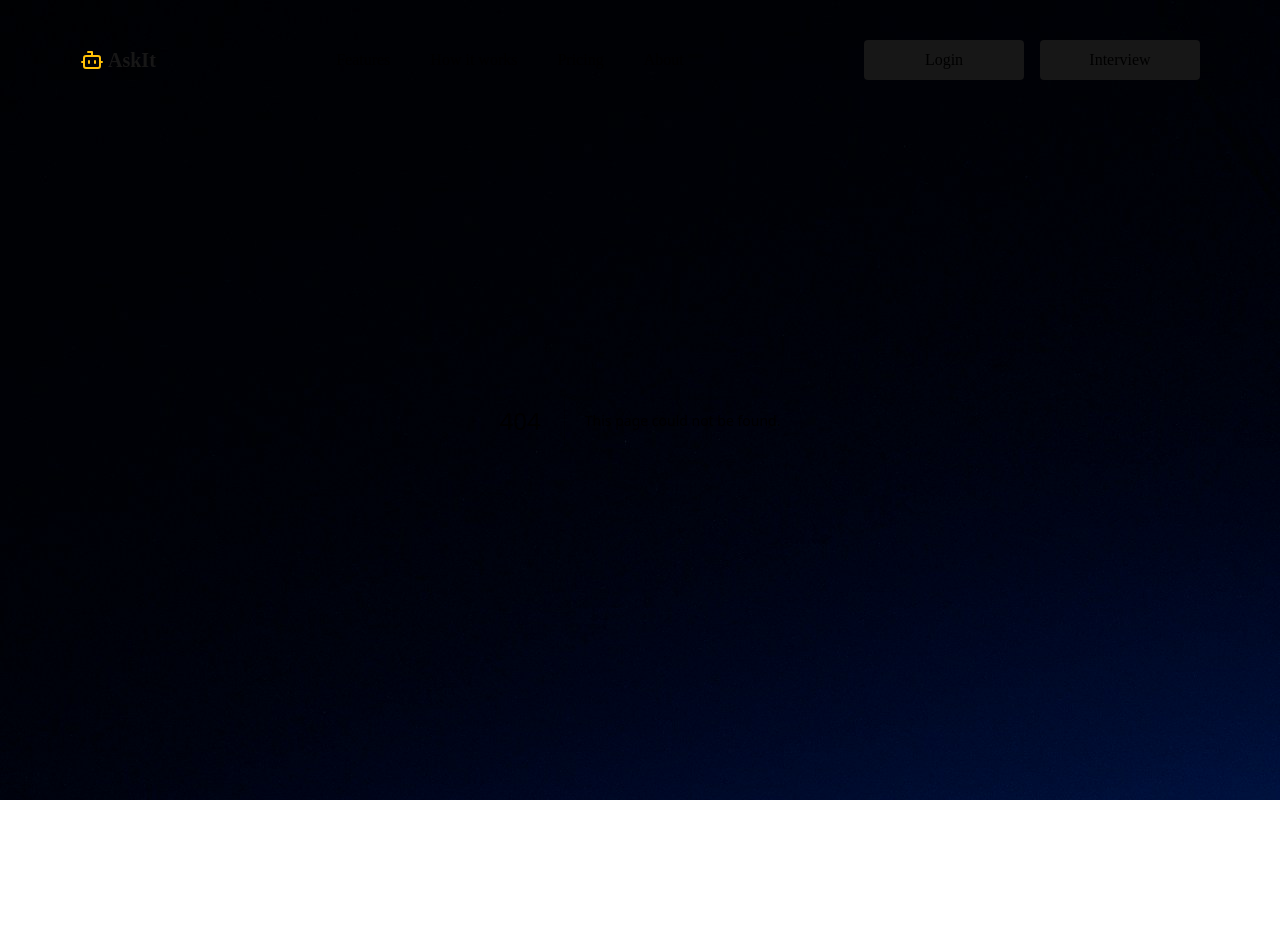
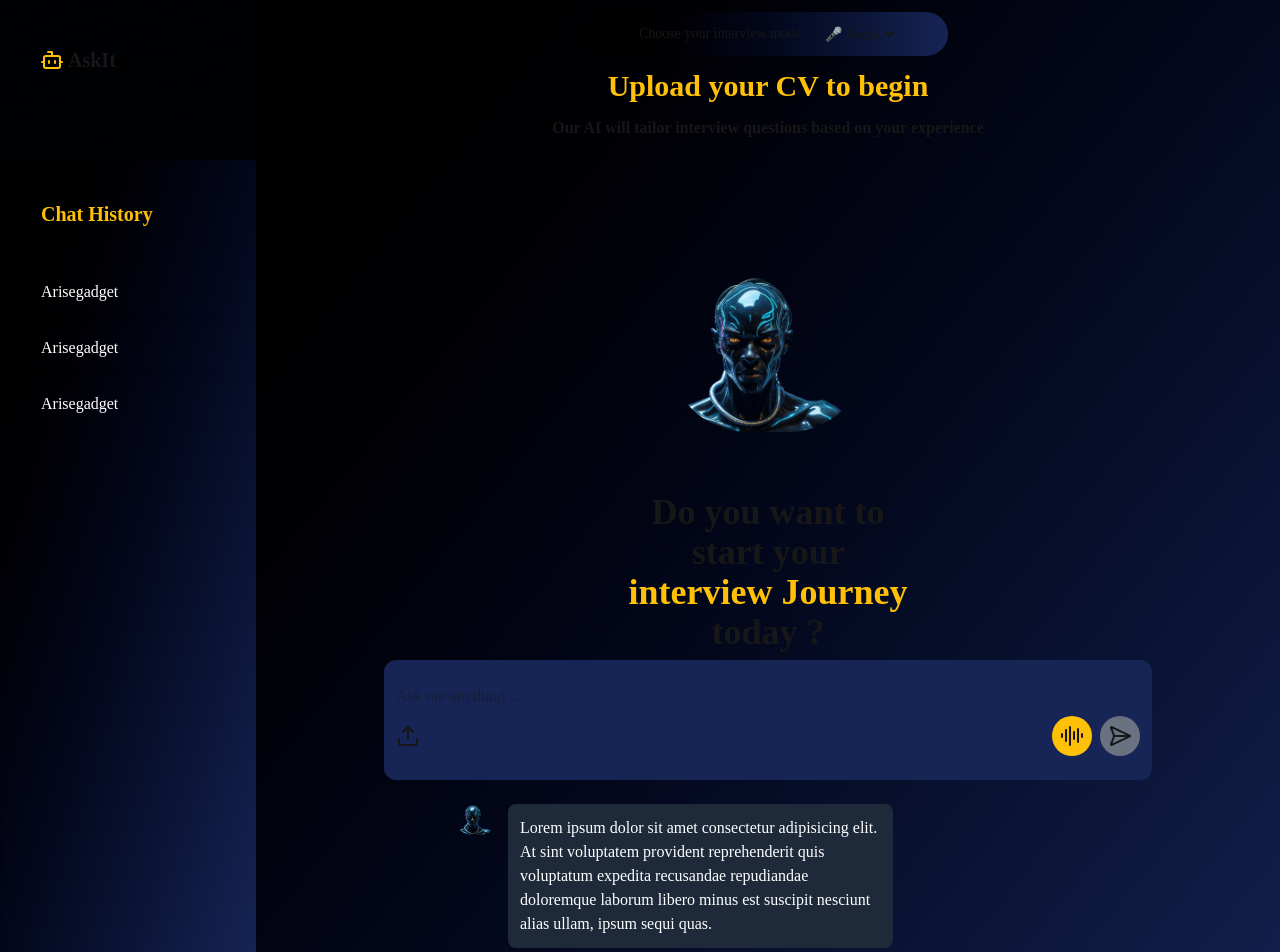
Before and after one commit to raveroses/AskIt, a Next.js app: page /interview in a window 1280 px wide. Before the commit this address had no page. Shown: the top 952 px of the page. Before the commit the page ends 800 px from the top, so only its background shows below. Built offline with nearby package versions, Linux system fonts and the light colour scheme; a web font is replaced by a local one.

Commit message:
chat ui completed

```diff
--- a/src/app/components/header.tsx
+++ b/src/app/components/header.tsx
@@ -14,6 +14,7 @@ import Link from "next/link";
 import * as motion from "motion/react-client";
 import { useState } from "react";
 import { AnimatePresence } from "motion/react";
+import { usePathname } from "next/navigation";
 
 export default function Header() {
   const mobileNavbarIcon = [
@@ -54,8 +55,11 @@ export default function Header() {
   const handleNavOpen = () => {
     setNavOpen((prev) => !prev);
   };
+
+  const pathname= usePathname();
+  const isInterview= pathname && pathname === "/interview"
   return (
-    <header className="relative">
+    <header className={`relative ${isInterview ? "px-10" :"px-30"} md:py-10 py-5`}>
       <div className="flex flex-row md:justify-between justify-between md:items-center">
         <div className="logo flex items-center gap-1  font-mono  ">
           <span className="text-logo-color">
--- /dev/null
+++ b/src/app/interview/component/imageUploading.tsx
@@ -0,0 +1,185 @@
+"use client";
+import { AudioLines, SendHorizontal, Upload } from "lucide-react";
+import { AnimatePresence, motion } from "motion/react";
+import Image from "next/image";
+// const MotionImage = motion(Image);
+
+export default function ImageUploading() {
+  return (
+    <section className="w-full h-screen flex md:justify-between md:items-center ">
+      <motion.div
+        initial={{
+          x: "-200vw",
+        }}
+        animate={{
+          x: 1,
+        }}
+        transition={{
+          duration: 1,
+        }}
+        className="chat w-[20%] h-screen p-10 md:flex flex-col gap-10 bg-linear-to-br from-black to-blue-950 hidden "
+      >
+        <h1 className="text-logo-color text-xl font-bold">Chat History</h1>
+
+        <ul className="history list-none overflow-hidden flex flex-col gap-2">
+          {/* bg-linear-to-r from-black to-gray-600 */}
+
+          <motion.li
+            initial={{ backgroundImage: "none" }}
+            whileHover={{
+              backgroundImage: "linear-gradient(to right, #000000, #4b5563)",
+            }}
+            transition={{ duration: 0.6 }}
+            className="py-3  rounded shadow cursor-pointer text-white"
+          >
+            Arisegadget
+          </motion.li>
+          <motion.li
+            initial={{ backgroundImage: "none" }}
+            whileHover={{
+              backgroundImage: "linear-gradient(to right, #000000, #4b5563)",
+            }}
+            transition={{ duration: 0.6 }}
+            className="py-3  rounded shadow cursor-pointer text-white"
+          >
+            Arisegadget
+          </motion.li>
+          <motion.li
+            initial={{ backgroundImage: "none" }}
+            whileHover={{
+              backgroundImage: "linear-gradient(to right, #000000, #4b5563)",
+            }}
+            transition={{ duration: 0.6 }}
+            className="py-3  rounded shadow cursor-pointer text-white"
+          >
+            Arisegadget
+          </motion.li>
+        </ul>
+      </motion.div>
+
+
+
+
+
+      <div className="save md:w-[80%] w-full h-auto bg-linear-to-br from-black to-blue-950 py-20 md:px-50 px-5 flex flex-col gap-3 relative">
+        <div className="w-90 flex items-center gap-5 justify-center md:text-md text-sm text-center bg-linear-to-r from-black to-blue-950 py-3 rounded-3xl mx-auto">
+          <div>Choose your interview mode</div>
+          <select
+            name=""
+            id=""
+            className="cursor-pointer border-none outline-none"
+          >
+            <option className="border-none outline-none cursor-pointer bg-transparent">
+              🎤 Audio
+            </option>
+            <option className="border-none outline-none cursor-pointer">
+              💬 Text
+            </option>
+          </select>
+        </div>
+
+        <div className="flex flex-col justify-center items-center gap-3 ">
+          <h1 className="text-logo-color md:text-3xl text-2xl font-bold">
+            Upload your CV to begin
+          </h1>
+          <h3 className="text-md  text-center font-semibold">
+            Our AI will tailor interview questions based on your experience
+          </h3>
+
+          {/* <div className="flex flex-col gap-5 items-center border border-dotted border-logo-color rounded-2xl w-150 p-10 cursor-pointer ">
+            <Upload />
+            <input type="file" name="" id="" />
+            <h4 className="text-md font-semibold">Drag & drop your CV here</h4>
+            <i className="text-sm">PDF, DOCX supported · or click to browse</i>
+          </div> */}
+        </div>
+        <AnimatePresence>
+          <motion.div
+            initial={{
+              x: "-200vw",
+            }}
+            animate={{
+              x: 0,
+            }}
+            transition={{
+              duration: 1,
+            }}
+            exit={{
+              x: "-200vw",
+            }}
+            className="flex flex-col justify-center items-center  gap-10 py-30"
+          >
+            <Image
+              width={200}
+              height={200}
+              priority
+              alt="ai-image"
+              src="/images/cyber-face.png"
+              className="rounded-full"
+            />
+
+            <h1 className="md:text-4xl text-xl  font-bold md:px-40 p-5 text-center">
+              Do you want to start your{" "}
+              <span className="text-logo-color">interview Journey </span> today
+              ?
+            </h1>
+          </motion.div>
+        </AnimatePresence>
+
+        <div className="chatarea flex flex-col gap-10">
+          {/* AI Message (left) */}
+          <div className="flex w-full justify-start">
+            <div className="flex items-start gap-3 md:max-w-[70%] max-w-full">
+              <Image
+                width={40}
+                height={40}
+                priority
+                alt="ai-image"
+                src="/images/cyber-face.png"
+                className="rounded-full md:block hidden"
+              />
+              <h1 className="bg-gray-800 text-white p-3 rounded-lg">
+                Lorem ipsum dolor sit amet consectetur adipisicing elit. At sint
+                voluptatem provident reprehenderit quis voluptatum expedita
+                recusandae repudiandae doloremque laborum libero minus est
+                suscipit nesciunt alias ullam, ipsum sequi quas.
+              </h1>
+            </div>
+          </div>
+
+          {/* User Message (right) */}
+          <div className="flex w-full md:justify-end">
+            <div className="md:max-w-[70%] max-w-full bg-blue-600 text-white p-3 rounded-lg">
+              Lorem ipsum dolor sit amet consectetur adipisicing elit.
+              Repudiandae accusamus illo maiores sunt non expedita cum nemo
+              praesentium iusto obcaecati numquam natus, corporis iste voluptate
+              sapiente, velit tempore at eius.
+            </div>
+          </div>
+        </div>
+
+        <div className="messagesender bg-blue-950 rounded-xl p-6 md:w-[60%] w-full md:h-30 h-20  flex md:flex-col flex-row md:gap-0 gap-5 fixed  bottom-5  md:left-[30%] left-0 right-0 px-3  ">
+          <textarea
+            className="border-none outline-none resize-none w-full h-10"
+            placeholder="Ask me anything ..."
+          ></textarea>
+
+          <div className="flex justify-between gap-3 items-center">
+            <div className="upload cursor-pointer">
+              <Upload />
+            </div>
+            <div className="flex items-center gap-2">
+              <div className="rounded-full bg-logo-color p-2 cursor-pointer">
+                <AudioLines />
+              </div>
+              <div className="rounded-full bg-gray-500 p-2 cursor-pointer">
+                <SendHorizontal />
+              </div>
+            </div>
+          </div>
+        </div>
+      </div>
+    </section>
+  );
+}
+// shadow-[6px_0px_0px_0px_rgba(0,0,0,0.2)]
--- /dev/null
+++ b/src/app/interview/page.tsx
@@ -0,0 +1,8 @@
+import ImageUploading from "./component/imageUploading";
+export default function page() {
+  return (
+    <div className="my-10">
+      <ImageUploading />
+    </div>
+  );
+}
--- a/src/app/layout.tsx
+++ b/src/app/layout.tsx
@@ -21,11 +21,12 @@ export default function RootLayout({
   return (
     <html lang="en" className={` h-full ${redRose.className} antialiased`}>
       <body
-        className="min-h-full flex flex-col  w-full h-screen bg-no-repeat bg-cover md:px-20 px-2 md:py-10 py-5"
+        className="min-h-full flex flex-col  w-full h-screen bg-no-repeat bg-cover "
         style={{ backgroundImage: "url(/images/background.jpg)" }}
       >
         <Header />
-        {children}
+
+        <div className="">{children}</div>
       </body>
     </html>
   );
--- a/src/app/page.tsx
+++ b/src/app/page.tsx
@@ -2,11 +2,11 @@ import HeroSection from "./components/herosection";
 import Features from "./components/features";
 export default function Home() {
   return (
-    <div>
-      <section>
+
+      <section className="md:px-30 px-2 md:py-10 py-5">
         <HeroSection />
         <Features />
       </section>
-    </div>
+
   );
 }
```
Also changed, not shown: public/images/cyber-face.png (added).
